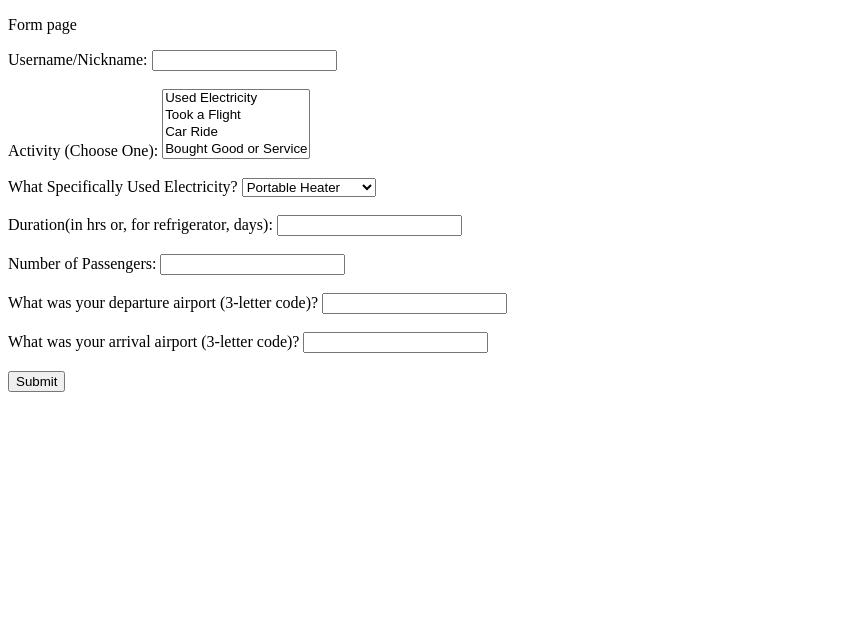
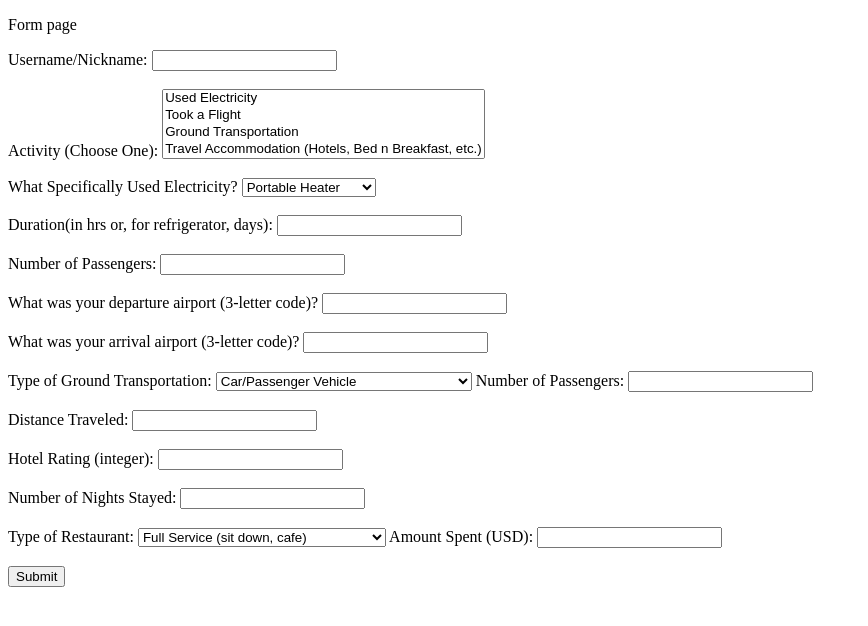
Before and after one commit to nocturne-1/carbon-estimator, a Flask app: page /add_data in a window 1280 px wide. Shown: the top 626 px of the page, without its empty margins (0-868 px from the left). Run offline with Flask 3, Linux system fonts and the light colour scheme.

Commit message:
implemented carbon estimation of restaurants, accommodation, and ground transport, debugged & finalized everything

```diff
--- a/app.py
+++ b/app.py
@@ -24,10 +24,20 @@ class Profile(db.Model):
     distance_flight = db.Column(db.Integer, unique=False, nullable=True)
     passengers_flight = db.Column(db.Integer, unique=False, nullable=True)
 
+    transport_type = db.Column(db.String(20), unique=False, nullable=True)
+    distance_transport = db.Column(db.Integer, unique=False, nullable=True)
+    passengers_transport = db.Column(db.Integer, unique=False, nullable=True)
+
+    rating = db.Column(db.Integer, unique=False, nullable=True)
+    nights = db.Column(db.Integer, unique=False, nullable=True)
+
+    restaurant_type = db.Column(db.String(20), unique=False, nullable=True)
+    spent = db.Column(db.Integer, unique=False, nullable=True)
+
     co2e = db.Column(db.String(20), unique=False, nullable=False)
 
     def __repr__(self):
-        return f"Name : {self.name}, Activity: {self.activity}, ElectricActivity: {self.elecactivity}, Duration = {self.duration}, Power Usage: {self.power_usage}, Flight Distance: {self.distance_flight}, Flight Passengers: {self.passengers_flight}, CO2e: {self.co2e}."
+        return f"Name : {self.name}, Activity: {self.activity}, Electric Activity: {self.elecactivity}, Duration = {self.duration}, Power Usage: {self.power_usage}, Flight Distance: {self.distance_flight}, Flight Passengers: {self.passengers_flight}, Transportation Type: {self.transport_type}, Distance Traveled: {self.distance_transport}, Transport Passengers: {self.passengers_transport}, Hotel Rating: {self.rating}, Nights Stayed: {self.nights}, Restaurant Type: {self.restaurant_type}, Amount Spent: {self.spent}, CO2e: {self.co2e}."
 
 def initialize_db():
     with app.app_context():
@@ -112,55 +122,192 @@ def api_request_flight(passengers, distance):
         "Authorization": f"Bearer {api_key}"
     }
     if distance < 300:
-       flight_request = {
+       activity_id = "passenger_flight-route_type_na-aircraft_type_na-distance_lt_300mi-class_na-rf_excluded"
+    elif 2300 > distance >= 300:
+        activity_id = "passenger_flight-route_type_na-aircraft_type_na-distance_gt_300mi_lt_2300mi-class_na-rf_excluded"
+    else:
+        activity_id = "passenger_flight-route_type_na-aircraft_type_na-distance_gt_2300mi-class_na-rf_excluded"
+    flight_request = {
+        "emission_factor": {
+            "activity_id": activity_id,
+		    "source": "EPA",
+		    "region": "US",
+		    "year": 2023,
+		    "source_lca_activity": "use_phase",
+		    "data_version": "^26"
+        },
+        "parameters": {
+            "passengers": passengers,
+            "distance": distance,
+            "distance_unit": "mi"
+        }
+    }
+
+    try:
+        response = requests.post(url, headers=headers, json=flight_request)
+        data = response.json()
+        return f"{data['co2e']} {data['co2e_unit']}"
+    except requests.exceptions.RequestException as e:
+        print(f"Error making API request: {e}")
+        return
+
+def api_request_transportation(type, distance, passengers):
+    api_key = "0ZB2BTF0F11737QNANS38E7JMW"
+    url = "https://api.climatiq.io/data/v1/estimate"
+    headers = {
+        "Content-Type": "application/json",
+        "Authorization": f"Bearer {api_key}"
+    }
+    if type == "car":
+        transport_request = {
             "emission_factor": {
-                "activity_id": "passenger_flight-route_type_na-aircraft_type_na-distance_gt_2300mi-class_na-rf_excluded",
-		        "source": "EPA",
+                "activity_id": "passenger_vehicle-vehicle_type_car-fuel_source_na-engine_size_na-vehicle_age_na-vehicle_weight_na",
+                "source": "EPA",
 		        "region": "US",
-		        "year": 2023,
+		        "year": 2025,
 		        "source_lca_activity": "use_phase",
 		        "data_version": "^26"
             },
             "parameters": {
-                "passengers": passengers,
                 "distance": distance,
                 "distance_unit": "mi"
             }
         }
-    elif 2300 > distance >= 300:
-        flight_request = {
+    elif type == "bus":
+        transport_request = {
             "emission_factor": {
-                "activity_id": "passenger_flight-route_type_na-aircraft_type_na-distance_gt_300mi_lt_2300mi-class_na-rf_excluded",
+		        "activity_id": "passenger_vehicle-vehicle_type_bus-fuel_source_na-distance_na-engine_size_na",
 		        "source": "EPA",
 		        "region": "US",
-		        "year": 2023,
+		        "year": 2024,
+		        "source_lca_activity": "use_phase",
+		        "data_version": "^26"
+	    },
+	    "parameters": {
+		    "passengers": passengers,
+		    "distance": distance,
+		    "distance_unit": "mi"
+	    }
+    }
+    elif type == "intercity_train":
+        transport_request = {
+            "emission_factor": {
+		        "activity_id": "passenger_train-route_type_intercity_other_routes-fuel_source_na",
+		        "source": "EPA",
+		        "region": "US",
+		        "year": 2025,
+		        "source_lca_activity": "use_phase",
+		        "data_version": "^26"
+	    },
+	    "parameters": {
+		    "passengers": passengers,
+		    "distance": distance,
+		    "distance_unit": "mi"
+	    }
+    }
+    elif type == "transit_rail":
+        transport_request = {
+            "emission_factor": {
+		        "activity_id": "passenger_train-route_type_urban-fuel_source_na",
+		        "source": "EPA",
+		        "region": "US",
+		        "year": 2025,
+		        "source_lca_activity": "use_phase",
+		        "data_version": "^26"
+	        },
+	        "parameters": {
+		        "passengers":passengers,
+		        "distance": distance,
+		        "distance_unit": "mi"
+	        }
+        }
+    elif type == "motorcycle":
+        transport_request = {
+            "emission_factor": {
+                "activity_id": "passenger_vehicle-vehicle_type_motorcycle-fuel_source_na-engine_size_na-vehicle_age_na-vehicle_weight_na",
+                "source": "EPA",
+		        "region": "US",
+		        "year": 2025,
 		        "source_lca_activity": "use_phase",
 		        "data_version": "^26"
             },
             "parameters": {
-                "passengers": passengers,
-                "distance": distance,
-                "distance_unit": "mi"
-            }
-        }
-    else:
-        flight_request = {
-            "emission_factor": {
-		        "activity_id": "passenger_flight-route_type_na-aircraft_type_na-distance_lt_300mi-class_na-rf_excluded",
-		        "source": "EPA",
-		        "region": "US",
-		        "year": 2023,
-		        "source_lca_activity": "use_phase",
-		        "data_version": "^26"
-            },
-	        "parameters": {
-                "passengers": passengers,
                 "distance": distance,
                 "distance_unit": "mi"
             }
         }
     try:
-        response = requests.post(url, headers=headers, json=flight_request)
+        response = requests.post(url, headers=headers, json=transport_request)
+        data = response.json()
+        return f"{data['co2e']} {data['co2e_unit']}"
+    except requests.exceptions.RequestException as e:
+        print(f"Error making API request: {e}")
+        return
+
+def api_request_acommodation(rating, nights):
+    api_key = "0ZB2BTF0F11737QNANS38E7JMW"
+    url = "https://api.climatiq.io/data/v1/estimate"
+    headers = {
+        "Content-Type": "application/json",
+        "Authorization": f"Bearer {api_key}"
+    }
+    if rating < 4:
+        activity_id = "accommodation-type_hotel_stay"
+    elif rating == 4:
+        activity_id = "accommodation-type_hotel_stay-rating_4_star"
+    elif rating == 5:
+        activity_id = "accommodation-type_hotel_stay-rating_5_star"
+    accommodation_request = {
+        "emission_factor": {
+		    "activity_id": activity_id,
+		    "source": "Greenview",
+		    "region": "US",
+		    "year": 2022,
+		    "source_lca_activity": "unknown",
+		    "data_version": "^26"
+	    },
+	    "parameters": {
+		    "number": nights
+	    }
+    }
+    try:
+        response = requests.post(url, headers=headers, json=accommodation_request)
+        data = response.json()
+        return f"{data['co2e']} {data['co2e_unit']}"
+    except requests.exceptions.RequestException as e:
+        print(f"Error making API request: {e}")
+        return
+
+
+def api_request_restaurant(type, spent):
+    api_key = "0ZB2BTF0F11737QNANS38E7JMW"
+    url = "https://api.climatiq.io/data/v1/estimate"
+    headers = {
+        "Content-Type": "application/json",
+        "Authorization": f"Bearer {api_key}"
+    }
+    if type == "full_service":
+        activity_id = "consumer_services-type_full_service_restaurants"
+    elif type == "limited_service":
+        activity_id = "consumer_services-type_limited_service_restaurants"
+    else:
+        activity_id = "consumer_goods-type_snack_foods"
+    restaurant_request = {
+        "emission_factor": {
+		    "activity_id": activity_id,
+		    "source": "EPA",
+		    "region": "US",
+		    "year": 2022,
+		    "source_lca_activity": "cradle_to_shelf",
+		    "data_version": "^26"
+	    },
+	    "parameters": {
+		"money": spent,
+		"money_unit": "usd"
+	    }
+    }
+    try:
+        response = requests.post(url, headers=headers, json=restaurant_request)
         data = response.json()
         return f"{data['co2e']} {data['co2e_unit']}"
     except requests.exceptions.RequestException as e:
@@ -195,6 +342,34 @@ def formdata():
             print(f"Activity: '{activity}' (type: {type(activity)})")
             print(f"Distance: '{distance}' (type: {type(distance)})")
             print(f"CO2e: '{co2e_flight}' (type: {type(co2e_flight)})")
+        elif activity == "transportation":
+            transport_type = request.form.get("transport_type")
+            distance_transport = int(request.form.get("distance_transport"))
+            passengers_transport = int(request.form.get("passengers_ground"))
+            co2e_transport = api_request_transportation(transport_type, distance_transport, passengers_transport)
+            print(f"User: '{user}' (type: {type(user)})")
+            print(f"Activity: '{activity}' (type: {type(activity)})")
+            print(f"Transportation Type: '{transport_type}' (type; {type(user)})")
+            print(f"Distance: '{distance_transport}' (type: {type(distance_transport)})")
+            print(f"CO2e: '{co2e_transport}' (type: {type(co2e_transport)})")
+        elif activity == "accommodation":
+            rating = int(request.form.get("rating"))
+            nights = int(request.form.get("nights"))
+            co2e_hotel = api_request_acommodation(rating, nights)
+            print(f"User: '{user}' (type: {type(user)})")
+            print(f"Activity: '{activity}' (type: {type(activity)})")
+            print(f"Rating: '{rating}' (type; {type(rating)})")
+            print(f"Nights: '{nights}' (type: {type(nights)})")
+            print(f"CO2e: '{co2e_hotel}' (type: {type(co2e_hotel)})")
+        elif activity == "restaurant":
+            restaurant_type = request.form.get("restaurant_type")
+            spent = int(float(request.form.get("spent")))
+            co2e_restaurant = api_request_restaurant(restaurant_type, spent)
+            print(f"User: '{user}' (type: {type(user)})")
+            print(f"Activity: '{activity}' (type: {type(activity)})")
+            print(f"Restaurant Type: '{restaurant_type}' (type; {type(restaurant_type)})")
+            print(f"Amount Spent: '{spent}' (type: {type(spent)})")
+            print(f"CO2e: '{co2e_restaurant}' (type: {type(co2e_restaurant)})")
 
         if user != "" and activity == "electricity":
             p = Profile(name=user, activity=activity, elecactivity=elecactivity, duration=duration, power_usage=power_usage, co2e=co2e_elec)
@@ -204,6 +379,24 @@ def formdata():
             return redirect('/')
         elif user != "" and activity == "flight":
             p = Profile(name=user, activity=activity, distance_flight=distance, passengers_flight=passengers, co2e=co2e_flight)
+            db.session.add(p)
+            db.session.commit()
+            print("committed")
+            return redirect('/')
+        elif user != "" and activity == "transportation":
+            p = Profile(name=user, activity=activity, transport_type=transport_type, distance_transport=distance_transport, passengers_transport=passengers_transport, co2e=co2e_transport)
+            db.session.add(p)
+            db.session.commit()
+            print("committed")
+            return redirect('/')
+        elif user != "" and activity == "accommodation":
+            p = Profile(name=user, activity=activity, rating=rating, nights=nights, co2e=co2e_hotel)
+            db.session.add(p)
+            db.session.commit()
+            print("commited")
+            return redirect('/')
+        elif user != "" and activity == "restaurant":
+            p = Profile(name=user, activity=activity, restaurant_type=restaurant_type, spent=spent, co2e=co2e_restaurant)
             db.session.add(p)
             db.session.commit()
             print("committed")
--- a/templates/form.html
+++ b/templates/form.html
@@ -18,8 +18,9 @@
                 <select id="activity" name="activity" size="4">
                     <option value="electricity">Used Electricity</option>
                     <option value="flight">Took a Flight</option>
-                    <option value="vehicle">Car Ride</option>
-                    <option value="spend-based">Bought Good or Service</option>
+                    <option value="transportation">Ground Transportation</option>
+                    <option value="accommodation">Travel Accommodation (Hotels, Bed n Breakfast, etc.)</option>
+                    <option value="restaurant">Restaurant/Eating Joint</option>
                 </select><br><br>
 
                 <label for="electricity_activity">What Specifically Used Electricity? </label>
@@ -44,6 +45,34 @@
                 <input id="departure" type="text" name="departure"><br><br>
                 <label for="arrival">What was your arrival airport (3-letter code)?</label>
                 <input id="arrival" type="text" name="arrival"><br><br>
+
+                <label for="transport_type">Type of Ground Transportation:</label>
+                <select id="transport_type" name="transport_type">
+                    <option value="car">Car/Passenger Vehicle</option>
+                    <option value="bus">Bus</option>
+                    <option value="intercity_train">Intercity Rail</option>
+                    <option value="transit_rail">Transit Rail (Subway, Tram, Commuter)</option>
+                    <option value="motorcycle">Motorcycle</option>
+                </select>
+                <label for="passengers_ground">Number of Passengers: </label>
+                <input id="passengers_ground" type="text" name="passengers_ground"><br><br>
+                <label for="distance_transport">Distance Traveled: </label>
+                <input id="distance_transport" type="text" name="distance_transport"><br><br>
+
+                <label for="rating">Hotel Rating (integer): </label>
+                <input id="rating" type="text" name="rating"><br><br>
+                <label for="nights">Number of Nights Stayed: </label>
+                <input id="nights" type="text" name="nights"><br><br>
+
+                <label for="restaurant_type">Type of Restaurant: </label>
+                <select id="restaurant_type" name="restaurant_type">
+                    <option value="full_service">Full Service (sit down, cafe)</option>
+                    <option value="limited_service">Limited Service (fast food, fast casual)</option>
+                    <option value="other">Other (bar, snack joint, etc.)</option>
+                </select>
+                <label for="spent">Amount Spent (USD): </label>
+                <input id="spent" type="text" name="spent"><br><br>
+
                 <button id="submitForm" type="submit">Submit</button>
 
         </p>
```
Also changed, not shown: templates/index.html (+14 -0 lines), instance/site.db.
